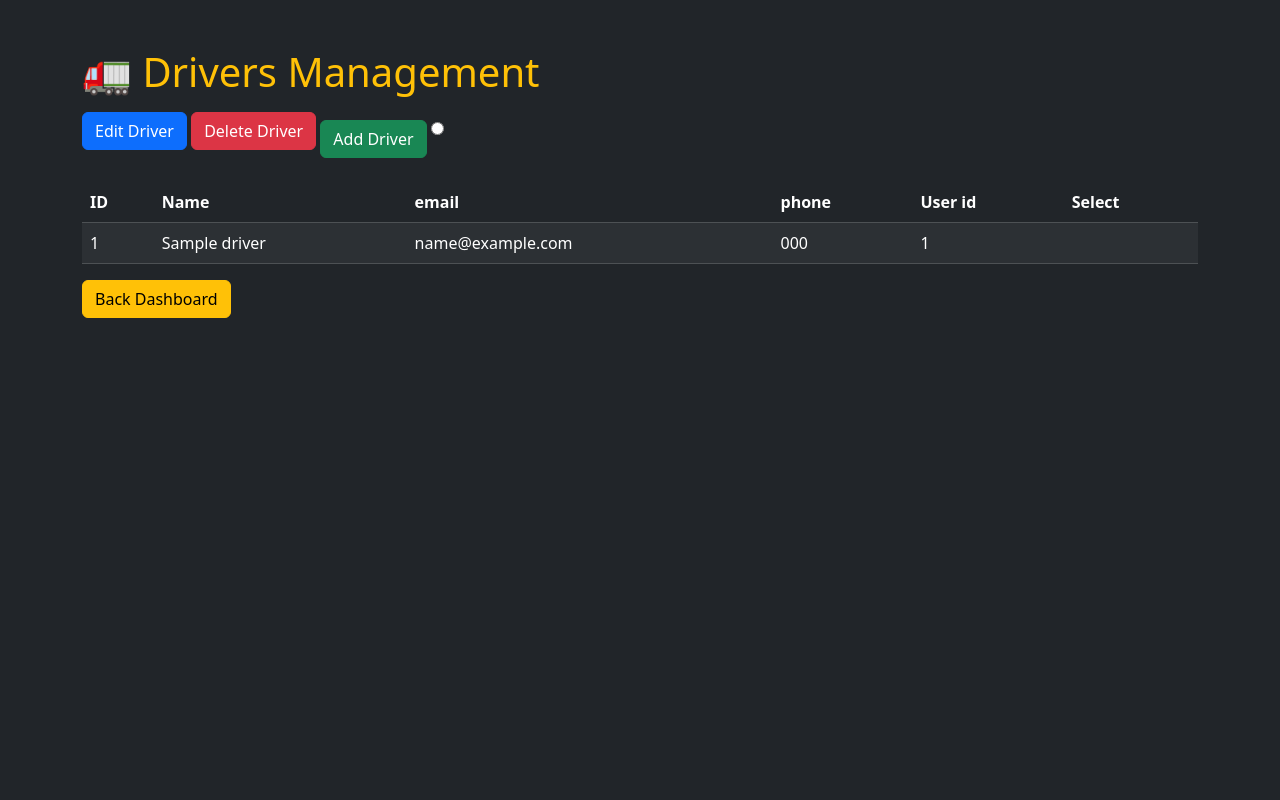
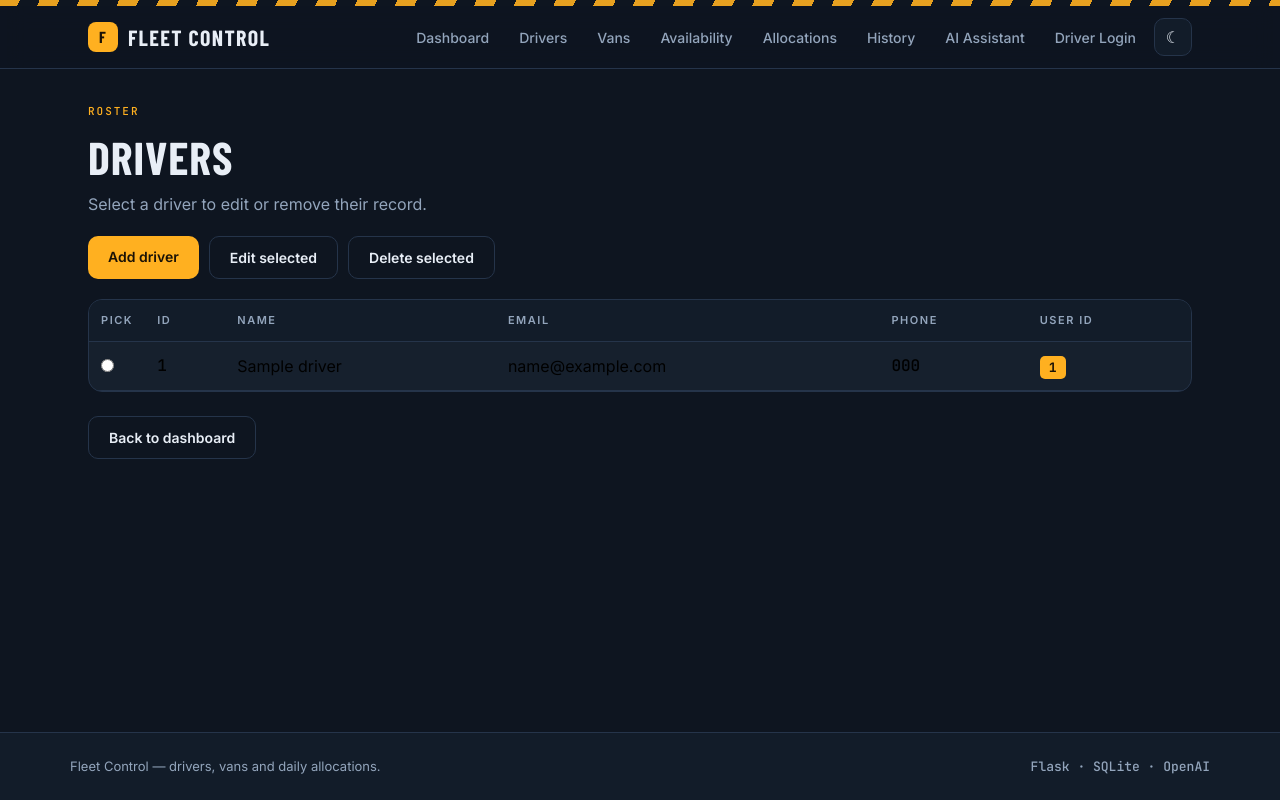
Before and after one commit to mbadr3227-sys/ai-fleet-management, a Flask app: template templates/drivers.html in a window 1280 px wide. Run offline with Flask 3, Linux system fonts and the light colour scheme; the template is opened without the code that fills it: most values are stand-ins (such as "Sample title", 1, 10 or a date in 2020).

Commit message:
Refactor drivers.html to use Jinja2 templating

```diff
--- a/templates/drivers.html
+++ b/templates/drivers.html
@@ -1,82 +1,73 @@
-<!DOCTYPE html>
-<html>
-<head>
-    <title>Drivers</title>
-    <link href="https://cdn.jsdelivr.net/npm/bootstrap@5.3.3/dist/css/bootstrap.min.css" rel="stylesheet">
-</head>
+{% extends "base.html" %}
 
-<body class="bg-dark text-white">
+{% block title %}Drivers — Fleet Control{% endblock %}
 
-<div class="container mt-5">
+{% block content %}
 
-    <h1 class="text-warning">🚛 Drivers Management</h1>
+<span class="eyebrow">Roster</span>
+<h1 class="mt-2">Drivers</h1>
+<p class="muted">Select a driver to edit or remove their record.</p>
 
-    <a href="#" id="editBtn" class="btn btn-primary">Edit Driver</a>
+<div style="display:flex;gap:10px;flex-wrap:wrap;margin:20px 0">
+  <a href="/add_driver" class="btn btn-fleet">Add driver</a>
+  <button type="button" id="editBtn" class="btn btn-ghost">Edit selected</button>
+  <button type="button" id="deleteBtn" class="btn btn-ghost">Delete selected</button>
+</div>
 
-    <a href="#" id="deleteBtn" class="btn btn-danger">Delete Driver</a>
-
-    <a href="/add_driver" class="btn btn-success mt-3">Add Driver</a>
-
-    <table class="table table-dark table-striped mt-4">
+<div class="table-wrap reveal">
+  <table class="table">
     <thead>
       <tr>
+        <th style="width:52px">Pick</th>
         <th>ID</th>
         <th>Name</th>
-                <th>email</th>
-                <th>phone</th>
-                <th>User id</th>
-                <th>Select</th>
+        <th>Email</th>
+        <th>Phone</th>
+        <th>User ID</th>
       </tr>
     </thead>
-
     <tbody>
       {% for driver in drivers %}
       <tr>
-            <td>{{ driver.id }}</td>
+        <td><input type="radio" name="selected_driver" value="{{ driver.id }}" aria-label="Select {{ driver.name }}"></td>
+        <td class="mono">{{ driver.id }}</td>
         <td>{{ driver.name }}</td>
-            <td>{{ driver.email }}</td>
-            <td>{{ driver.phone }}</td>
-            <td>{{ driver.user_id }}</td>
-
+        <td class="muted">{{ driver.email }}</td>
+        <td class="mono">{{ driver.phone }}</td>
+        <td><span class="plate">{{ driver.user_id }}</span></td>
+      </tr>
+      {% else %}
+      <tr>
+        <td colspan="6" class="muted" style="text-align:center;padding:30px">
+          No drivers yet. Add the first one to start allocating vans.
         </td>
-                <input type="radio" name="selected_driver" value="{{ driver.id }}">
-            <td>
-        </td>
+      </tr>
       {% endfor %}
     </tbody>
   </table>
+</div>
 
-    <a href="/" class="btn btn-warning">
-        Back Dashboard
-    </a>
+<a href="/" class="btn btn-ghost mt-4">Back to dashboard</a>
 
-</div>
+{% endblock %}
+
+{% block extra_js %}
 <script>
-document.getElementById("editBtn").onclick = function() {
-    let selected = document.querySelector(
-        'input[name="selected_driver"]:checked'
-    );
-
-    if(selected){
-        window.location.href =
-        "/edit_driver/" + selected.value;
-    }else{
-        alert("Choose a driver first");
+function selectedDriver(){
+  var picked = document.querySelector('input[name="selected_driver"]:checked');
+  if (!picked) { alert('Pick a driver from the table first.'); return null; }
+  return picked.value;
 }
+document.getElementById('editBtn').onclick = function(){
+  var id = selectedDriver();
+  if (id) window.location.href = '/edit_driver/' + id;
 };
-
-document.getElementById("deleteBtn").onclick = function() {
-    let selected = document.querySelector(
-        'input[name="selected_driver"]:checked'
-    );
-
-    if(selected){
-        window.location.href =
-        "/delete_driver/" + selected.value;
-    }else{
-        alert("Choose a driver first");
+document.getElementById('deleteBtn').onclick = function(){
+  var id = selectedDriver();
+  if (!id) return;
+  if (confirm('Delete this driver? This cannot be undone.')) {
+    window.location.href = '/delete_driver/' + id;
   }
 };
 </script>
-</body>
-</html>
+{% endblock %}
```
Lines whose indentation alone changed are shown as unchanged.
